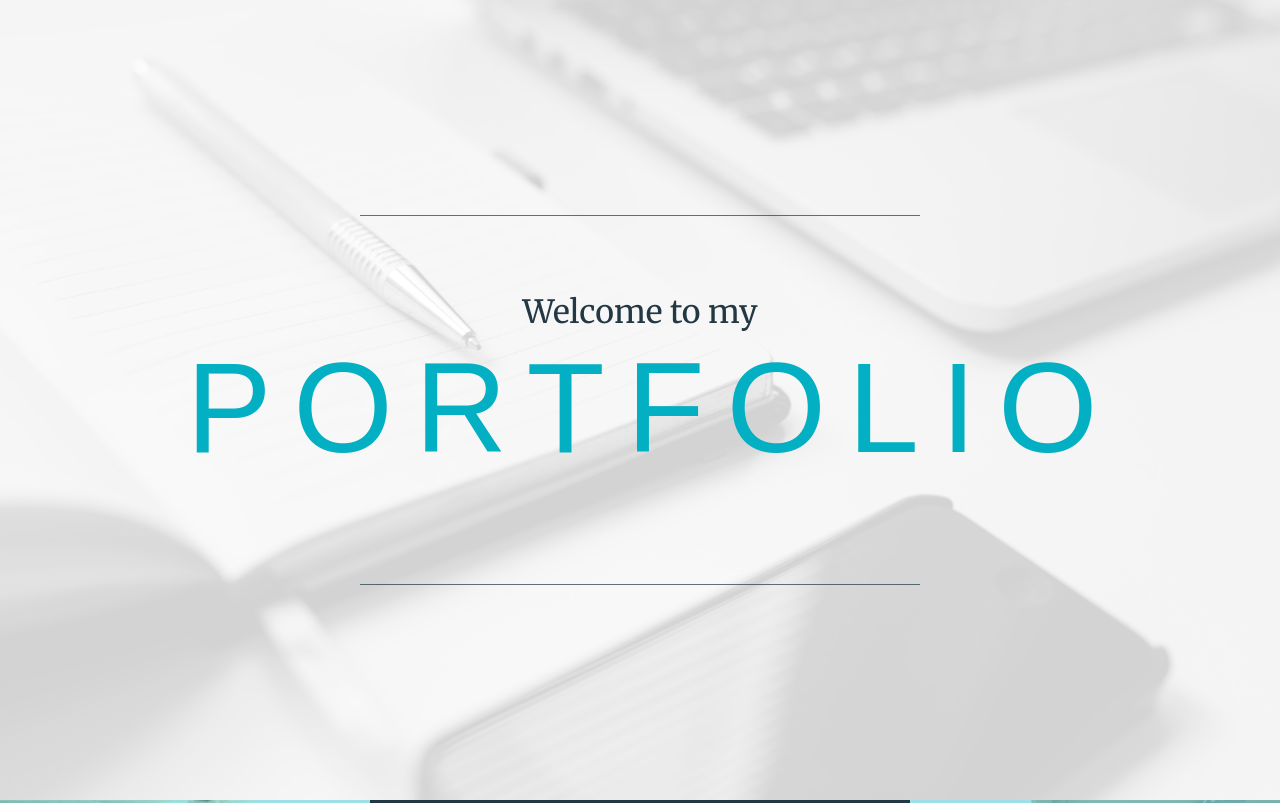
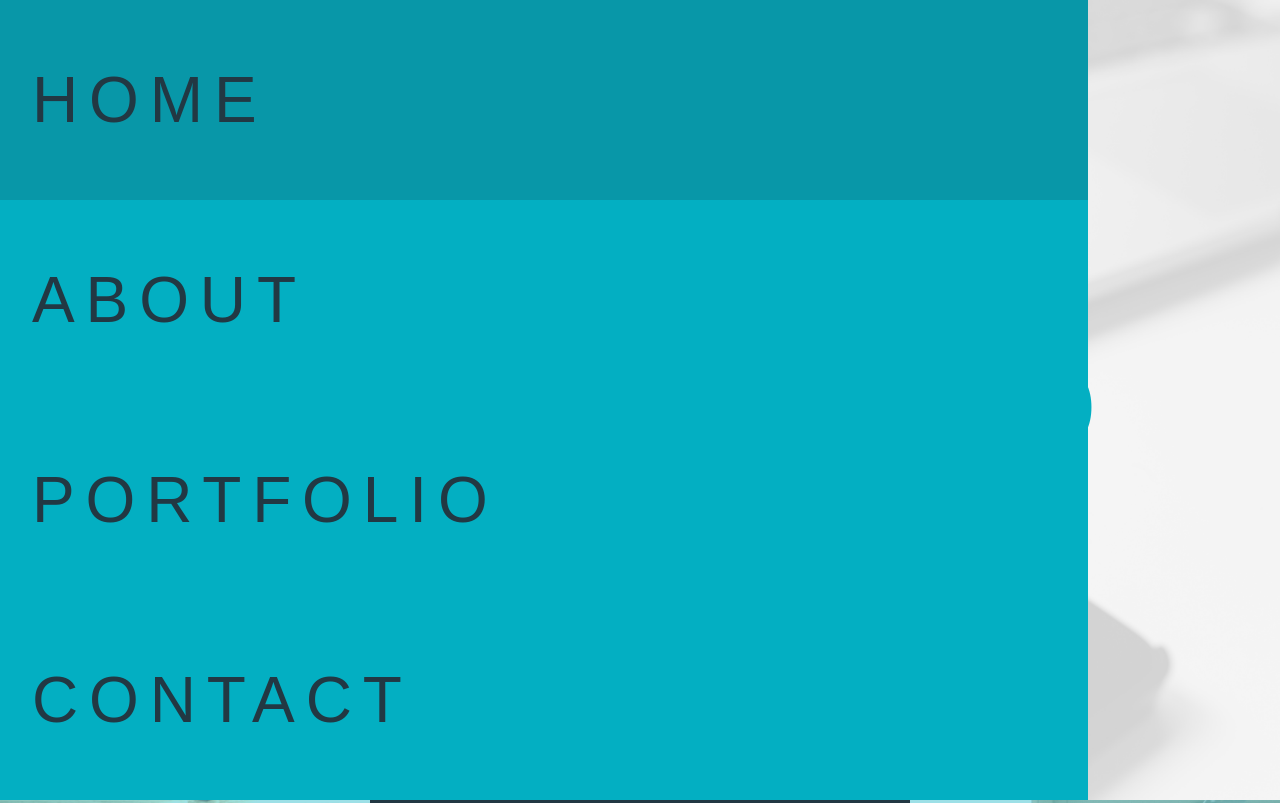
Before and after one commit to sidhlee/portfolio-site-with-css-grid, a website built with Parcel: page src/index.html in a window 1280 px wide. Shown: the top 803 px of the page. Built offline with nearby package versions, Linux system fonts and the light colour scheme; a web font is replaced by a local one.

Commit message:
Add side-nav

```diff
--- a/src/index.html
+++ b/src/index.html
@@ -8,7 +8,26 @@
 </head>
 
 <body>
-  <div class="welcome">
+  <!-- Navigation -->
+  <nav>
+    <ul>
+      <li><a href="#home">home</a></li>
+      <li><a href="#about">about</a></li>
+      <li><a href="#portfolio">portfolio</a></li>
+      <li><a href="#contact">contact</a></li>
+    </ul>
+  </nav>
+
+
+  <!-- welcome (cover page) -->
+  <div class="welcome" id="home">
+    <button class="menu-button">
+      <svg x="0px" y="0px" viewBox="0 0 30 26" height="26" width="30">
+        <rect y="5" width="30" height="3" />
+        <rect y="13" width="30" height="3" />
+        <rect y="21" width="30" height="3" />
+      </svg>
+    </button>
     <h1>Welcome to my<span>Portfolio</span></h1>
   </div>
 
@@ -25,7 +44,8 @@
     </div>
   </section>
 
-  <section class="about-me">
+  <!-- About Me -->
+  <section class="about-me" id="about">
     <img class="about-img" src="images/joe-portfolio.png" alt="A picture of Joe Portfolio">
     <h1 class="about-title">Joe Portfolio</h1>
     <h2 class="about-subtitle">Designer & Developer</h2>
@@ -37,7 +57,8 @@
     </div>
   </section>
 
-  <section class="portfolio">
+  <!-- Portfolio -->
+  <section class="portfolio" id="portfolio">
     <h1>My Work</h1>
 
     <div class="portfolio-items">
@@ -90,7 +111,8 @@
 
   </section>
 
-  <section class="contact">
+  <!-- Contact -->
+  <section class="contact" id="contact">
     <h1>Contact me</h1>
     <form action="">
       <label class="name" for="name">Name:
--- a/src/styles/partials/_all.scss
+++ b/src/styles/partials/_all.scss
@@ -1,4 +1,5 @@
 @import './base';
+@import './nav';
 @import './intro';
 @import './welcome';
 @import './about-me';
--- /dev/null
+++ b/src/styles/partials/_nav.scss
@@ -0,0 +1,35 @@
+nav ul {
+  position: fixed;
+  margin: 0;
+  padding: 0;
+  top: 0;
+  left: 0;
+  right: 15%;
+  display: flex;
+  flex-direction: column;
+  justify-content: space-around;
+  height: 100vh;
+  background: $accent;
+  list-style: none;
+  z-index: 100;
+
+  li {
+    & > a {
+      display: block;
+      @include sans-serif($fz: 4rem, $c: $dark-blue, $lh: 0);
+      text-decoration: none;
+      padding: calc(100vh / 8) 0.5em;
+    }
+    &:hover {
+      background: rgba($dark-blue, 0.2);
+    }
+  }
+}
+
+.menu-button {
+  position: absolute;
+  top: 2em;
+  left: 2em;
+  background: transparent;
+  border: none;
+}
--- a/src/styles/partials/_welcome.scss
+++ b/src/styles/partials/_welcome.scss
@@ -6,6 +6,7 @@
   display: flex;
   justify-content: center;
   align-items: center;
+  position: relative; // for menu-button abs-positioning
 
   // this h1 rules are only used in this section
   h1 {
--- a/src/styles/vendor/_normalize.scss
+++ b/src/styles/vendor/_normalize.scss
@@ -11,11 +11,9 @@
 html {
   line-height: 1.15; /* 1 */
   -webkit-text-size-adjust: 100%; /* 2 */
+  box-sizing: border-box;
 }
 
-html {
-  box-sizing: border-box;
-}
 *,
 *::before,
 *::after {
```
